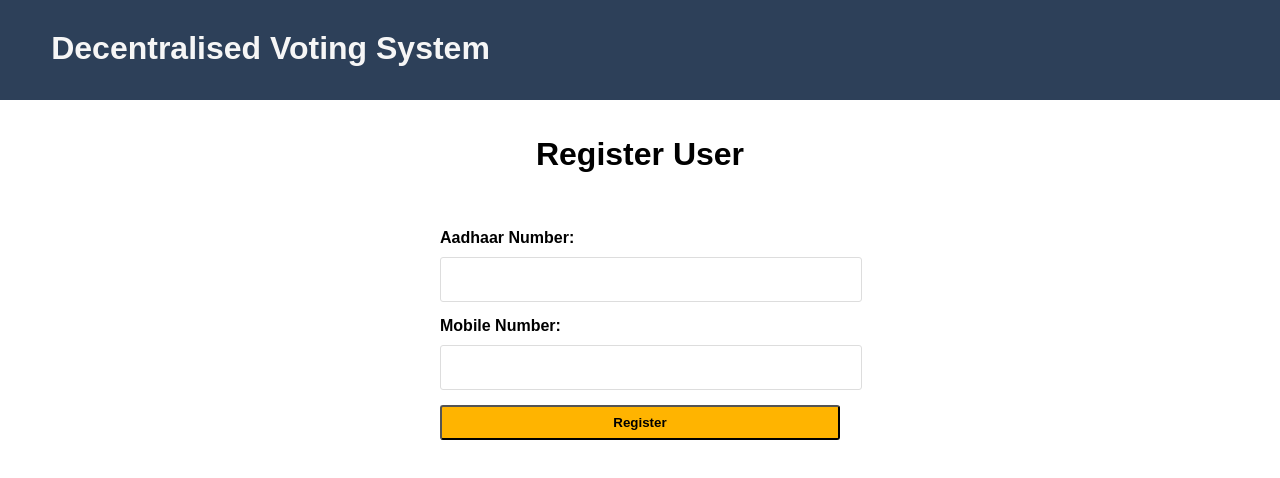
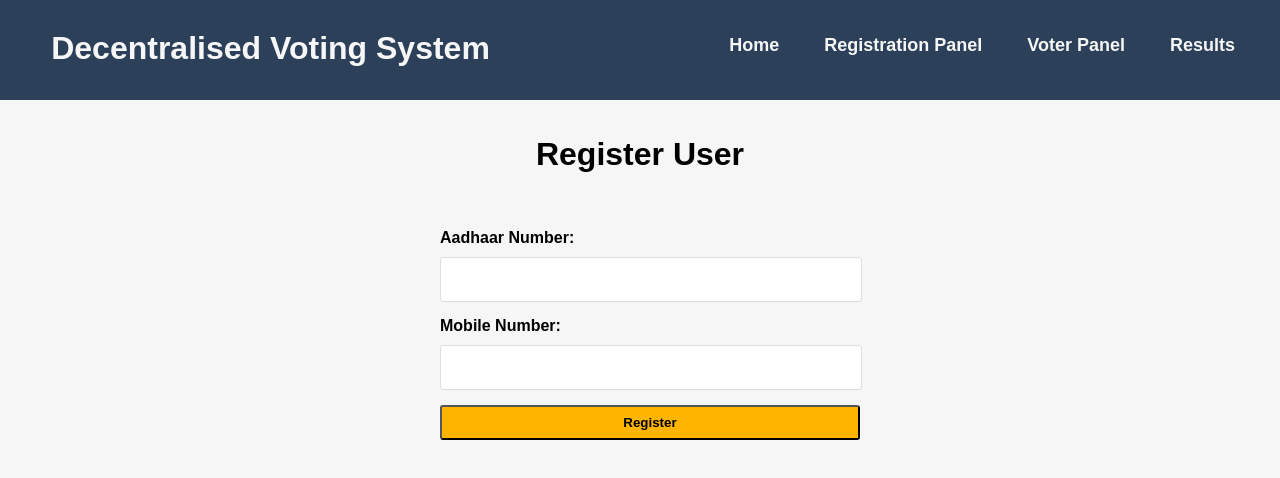
Before and after one commit to ikiran-dev/DVOTE, a plain HTML site: page src/registration.html in a window 1280 px wide. Drawn offline with Linux system fonts and the light colour scheme.

Commit message:
created a nav bar with nav bar items

```diff
--- a/src/css/admin.css
+++ b/src/css/admin.css
@@ -2,6 +2,7 @@
   padding: 0;
   margin: 0;
   font-family: sans-serif;
+  background-color: #f6f6f6;
 }
 #title {
   background-color: #2d4059;
@@ -19,7 +20,7 @@ body {
   max-width: 400px;
   margin: 0 auto;
   padding: 20px;
-  background-color: white;
+  background-color: #f6f6f6;
 }
 
 h1 {
@@ -38,6 +39,7 @@ label {
 
 input[type="text"],
 input[type="password"] {
+  background-color: white;
   padding: 8px;
   border-radius: 3px;
   border: 1px solid #ddd;
@@ -49,6 +51,7 @@ button[type="submit"] {
   background-color: #ffb400;
   font-weight: bold;
   cursor: pointer;
+  width: 105%;
 }
 
 button[type="submit"]:hover {
@@ -74,3 +77,20 @@ button[type="submit"]:hover {
   font-size: 20px;
   margin-bottom: 5px;
 }
+.nav-items {
+  display: flex;
+
+  justify-content: flex-end;
+  align-items: center;
+  background-color: #2d4059;
+  text-decoration: none;
+}
+.nav-items > a {
+  font-size: large;
+  font-weight: bolder;
+  margin-right: 45px;
+  margin-top: 35px;
+  text-decoration: none;
+  background-color: #2d4059;
+  color: #f6f6f6;
+}
--- a/src/css/style.css
+++ b/src/css/style.css
@@ -1,22 +1,20 @@
-*{
-    background-color: #F6F6F6;
+* {
+  background-color: #f6f6f6;
   padding: 0;
   margin: 0;
-    font-family:sans-serif;
+  font-family: sans-serif;
 }
 .navigation {
   width: 100%;
-    background-color: #2D4059;
+  background-color: #2d4059;
   height: 100px;
   margin: 0;
   padding: 0;
 }
 
-#title{
-
-    background-color: #2D4059;
-    color:#F6F6F6 ;
-
+#title {
+  background-color: #2d4059;
+  color: #f6f6f6;
 
   position: absolute;
   top: 30px;
@@ -25,58 +23,56 @@
 .container {
   width: 302px;
   height: 175px;
-    position:absolute;
+  position: absolute;
   left: 0px;
   right: 0px;
-    top:0px;
+  top: 0px;
   bottom: 0px;
   margin: auto;
 }
-#number, #verificationcode {
-    width:100%;
+#number,
+#verificationcode {
+  width: 100%;
   padding: 10px;
   font-size: 20px;
   margin-bottom: 5px;
   outline: none;
 }
-#recaptcha-container{
-    margin-bottom:5px;
-
-
+#recaptcha-container {
+  margin-bottom: 5px;
 }
-#send, #verify {
+#send,
+#verify {
   width: 100%;
   height: 40px;
   outline: none;
 }
 #send {
-    background-color: #FFB400;
+  background-color: #ffb400;
 }
 #verify {
-    background-color: #2D4059;
-    color: #F6F6F6;
+  background-color: #2d4059;
+  color: #f6f6f6;
 }
 #send:hover {
   background-color: bisque;
 }
-#verify:hover{
-    background-color: #3E6D9C;
+#verify:hover {
+  background-color: #3e6d9c;
 }
 
-
-
-
-.p-conf,.n-conf{
+.p-conf,
+.n-conf {
   width: calc(100% - 22px);
   border: 2px solid green;
   border-radius: 4px;
   padding: 8px 10px;
   margin: 4px 0px;
-    background-color: rgba(0, 249, 12,0.5);
+  background-color: rgba(0, 249, 12, 0.5);
 }
-.n-conf{
+.n-conf {
   border-color: red;
-    background-color: rgba(255,0,4,0.5);
+  background-color: rgba(255, 0, 4, 0.5);
 }
 
 .table {
@@ -84,7 +80,7 @@
 }
 .table td,
 .table th {
-    background-color: #F6F6F6   !important;
+  background-color: #f6f6f6 !important;
 }
 .table-bordered td,
 .table-bordered th {
@@ -135,7 +131,7 @@
   border-top: 2px solid #ddd;
 }
 .table .table {
-    background-color:#ddd;
+  background-color: #ddd;
 }
 .table-condensed > tbody > tr > td,
 .table-condensed > tbody > tr > th,
@@ -289,8 +285,25 @@
 .text-center {
   text-align: center;
 }
-  #results{
+#results {
   position: relative;
   bottom: 50px;
   font-size: 40px;
 }
+.nav-items {
+  display: flex;
+
+  justify-content: flex-end;
+  align-items: center;
+  background-color: #2d4059;
+  text-decoration: none;
+}
+.nav-items > a {
+  font-size: large;
+  font-weight: bolder;
+  margin-right: 45px;
+  margin-top: 35px;
+  text-decoration: none;
+  background-color: #2d4059;
+  color: #f6f6f6;
+}
--- a/src/registration.html
+++ b/src/registration.html
@@ -10,6 +10,13 @@
 <body>
   <div class="navigation">
     <h1 id="title">Decentralised Voting System</h1>
+    <div class="nav-items">
+      <a href="admin-panel.html">Home</a>
+      <a href="registration.html">Registration Panel</a>
+      <a href="index.html">Voter Panel</a>
+      <a href="results.html">Results</a>
+
+    </div>
   </div> <br><br>
   <h1> Register User</h1> <br><br>
   <div class="login-container">
```
Also changed, not shown: src/admin-panel.html (added, +57 -0 lines), src/admin.html (+1 -1 lines), src/results.html (+13 -4 lines), 1 other file. Lines whose indentation alone changed are shown as unchanged.
